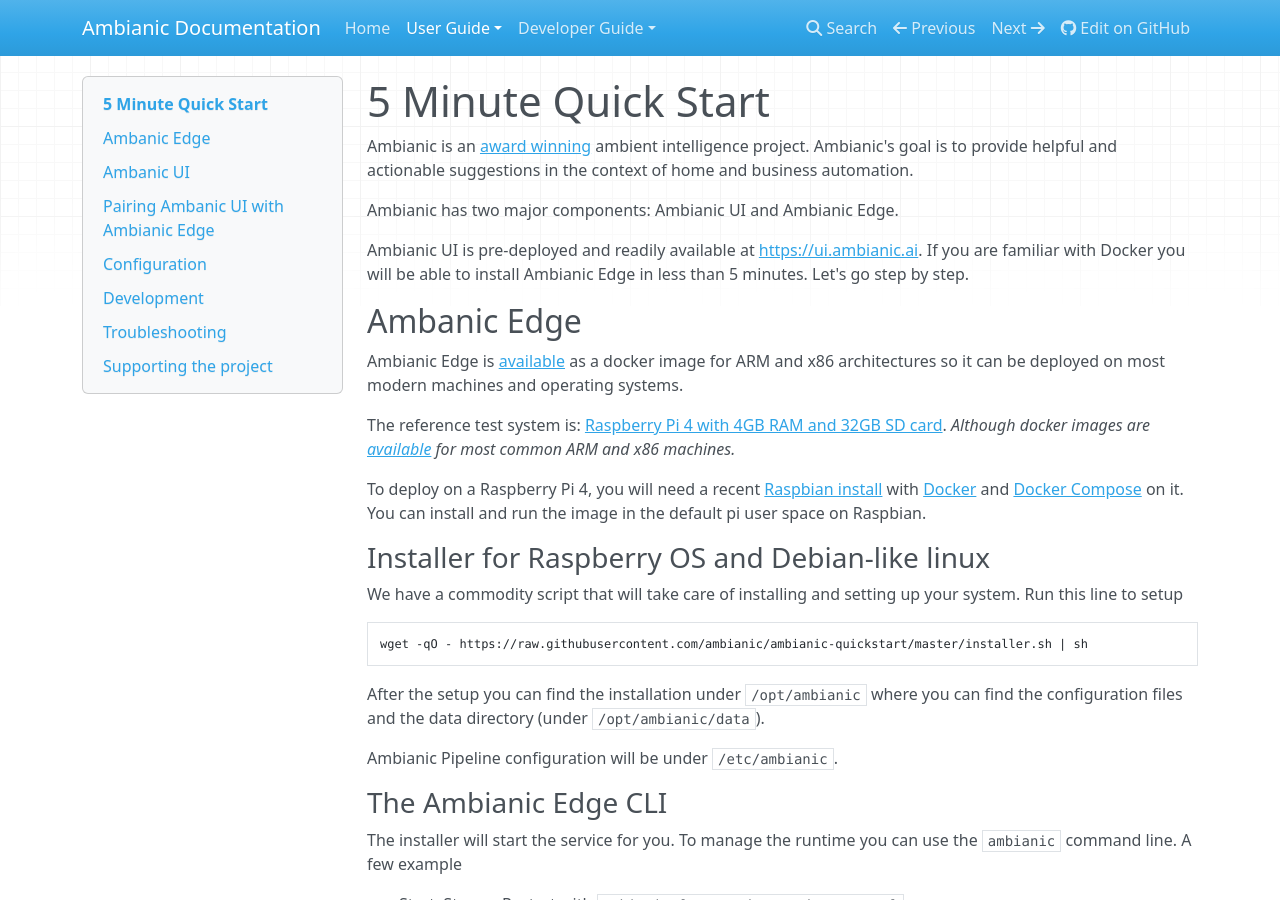
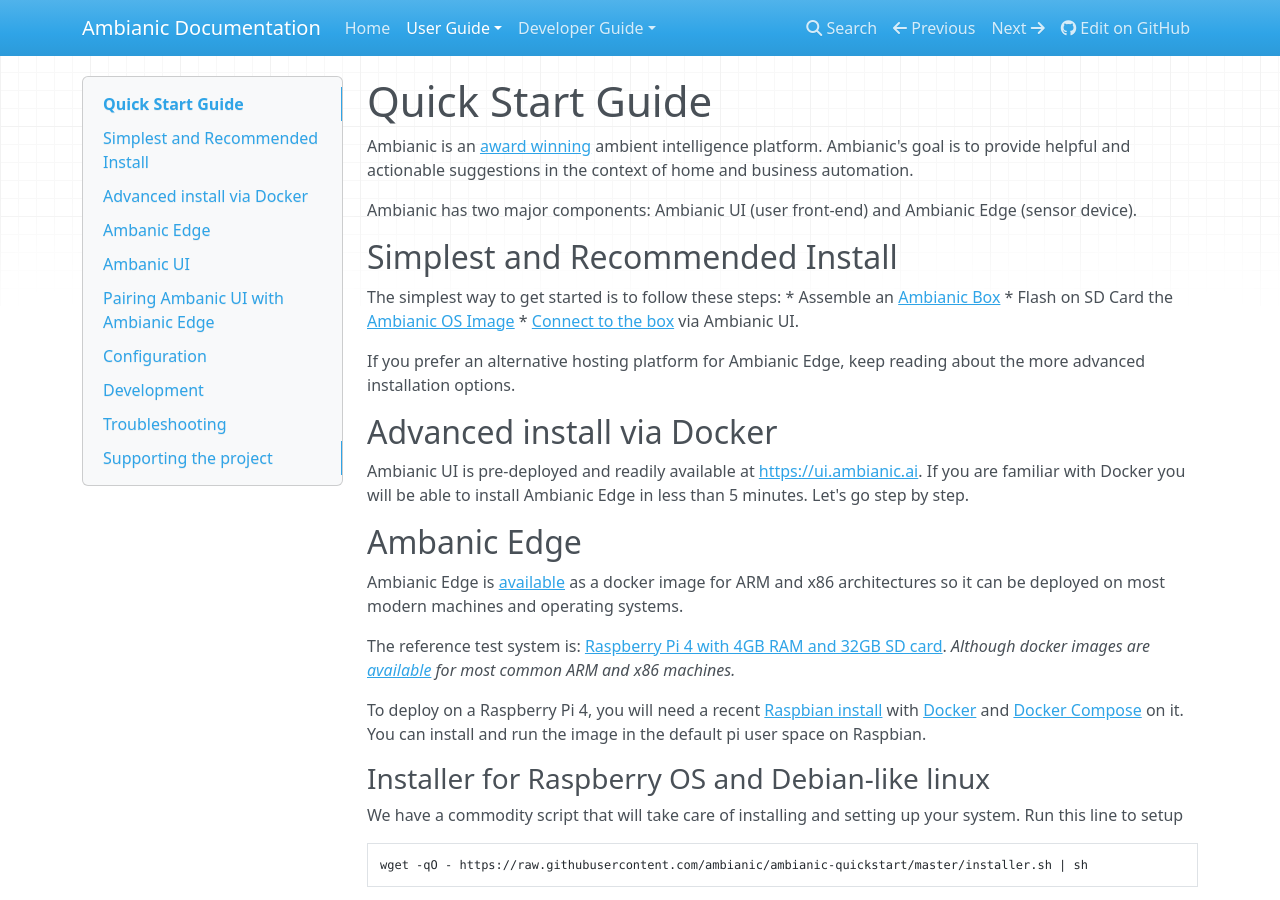
Before and after one commit to ambianic/ambianic-docs, an MkDocs documentation site: the page built from docs-md/users/quickstart.md, in a window 1280 px wide and 900 px high. Built offline with MkDocs 1.6.1, drawn with Linux system fonts in a browser that asks for light colours; nearby versions of some CDN libraries; some of the changed text lies outside the part shown.

Commit message:
docs: update simple install

```diff
--- a/docs-md/users/quickstart.md
+++ b/docs-md/users/quickstart.md
@@ -1,10 +1,20 @@
 
-# 5 Minute Quick Start
+# Quick Start Guide
 
-Ambianic is an [award winning](https://blog.ambianic.ai/2020/11/05/awards.html) ambient intelligence project. Ambianic's goal is to provide helpful and actionable suggestions
-in the context of home and business automation.
+Ambianic is an [award winning](https://blog.ambianic.ai/2020/11/05/awards.html) ambient intelligence platform. Ambianic's goal is to provide helpful and actionable suggestions in the context of home and business automation.
 
-Ambianic has two major components: Ambianic UI and Ambianic Edge.
+Ambianic has two major components: Ambianic UI (user front-end) and Ambianic Edge (sensor device).
+
+## Simplest and Recommended Install
+
+The simplest way to get started is to follow these steps:
+* Assemble an [Ambianic Box](https://github.com/ambianic/ambianic-box)
+* Flash on SD Card the [Ambianic OS Image](https://github.com/ambianic/ambianic-rpi-image)
+* [Connect to the box](#ambianic-ui) via Ambianic UI.
+
+If you prefer an alternative hosting platform for Ambianic Edge, keep reading about the more advanced installation options.
+
+## Advanced install via Docker
 
 Ambianic UI is pre-deployed and readily available at [https://ui.ambianic.ai](https://ui.ambianic.ai). If you are familiar with Docker you will be able to install Ambianic Edge in less than 5 minutes. Let's go step by step.
 
@@ -74,7 +84,11 @@
 
 ![Connected](../assets/images/connected-screen.png)
 
+If you used the recommended install via Ambianic Box, you can now head to the Timeline view and you will be able to see an image of what is in front of the Ambianic Box. The box is pre-configured to detect a set of 20+ objects and people. Detections will show in your timeline.
+
 Congratulations! Your Ambianic instance is now up and running!
+
+When you are ready to explore more advanced capabilities, continue to the next section.
 
 ## Configuration
 
@@ -96,4 +110,4 @@
 
 ## Supporting the project
 
-If you find value in this project, consider supporting its future success. See the [sustainability](https://docs.ambianic.ai/#sustainability) section.
+If you find value in this project, consider supporting its future success. See the [sustainability](#sustainability) section.
```
